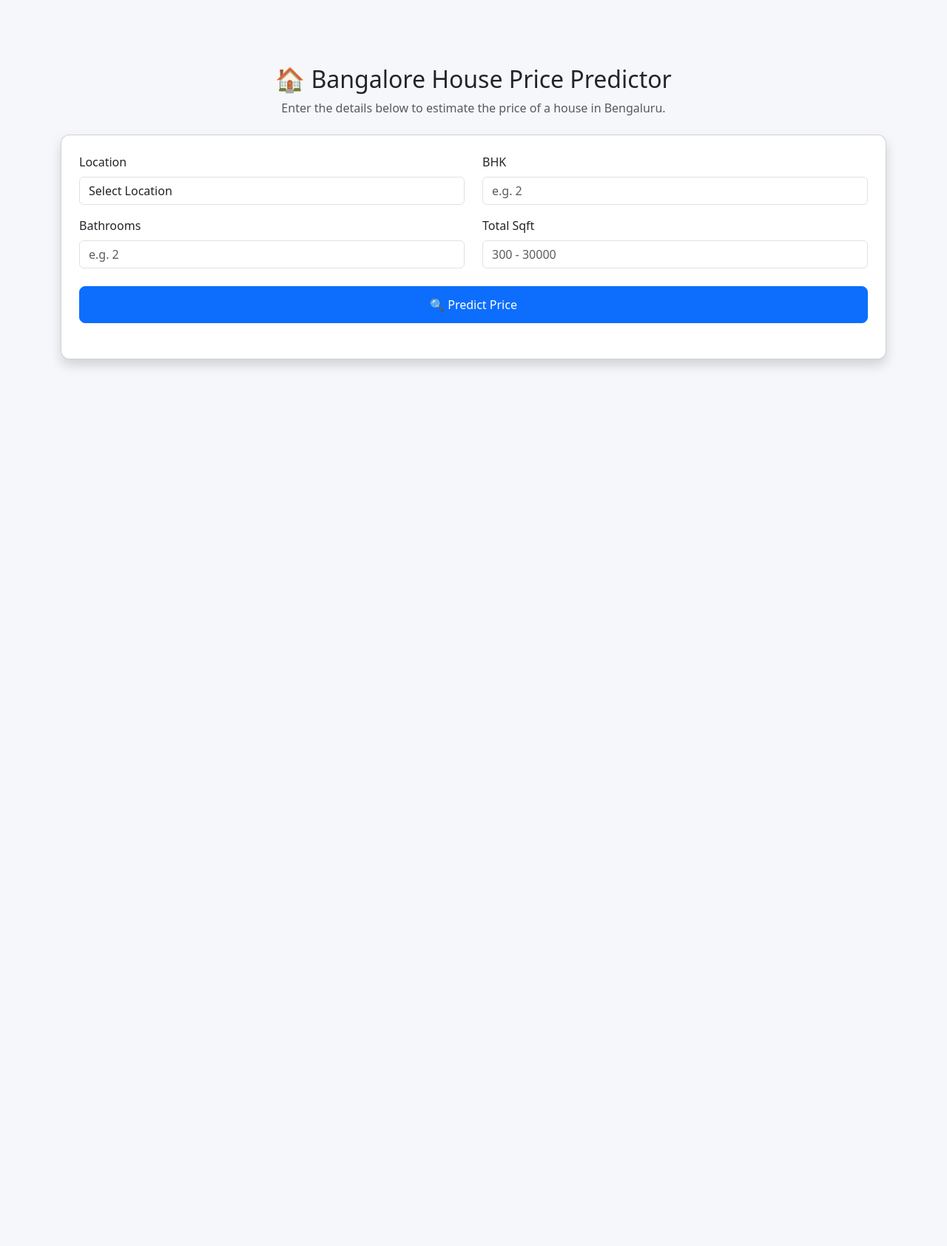
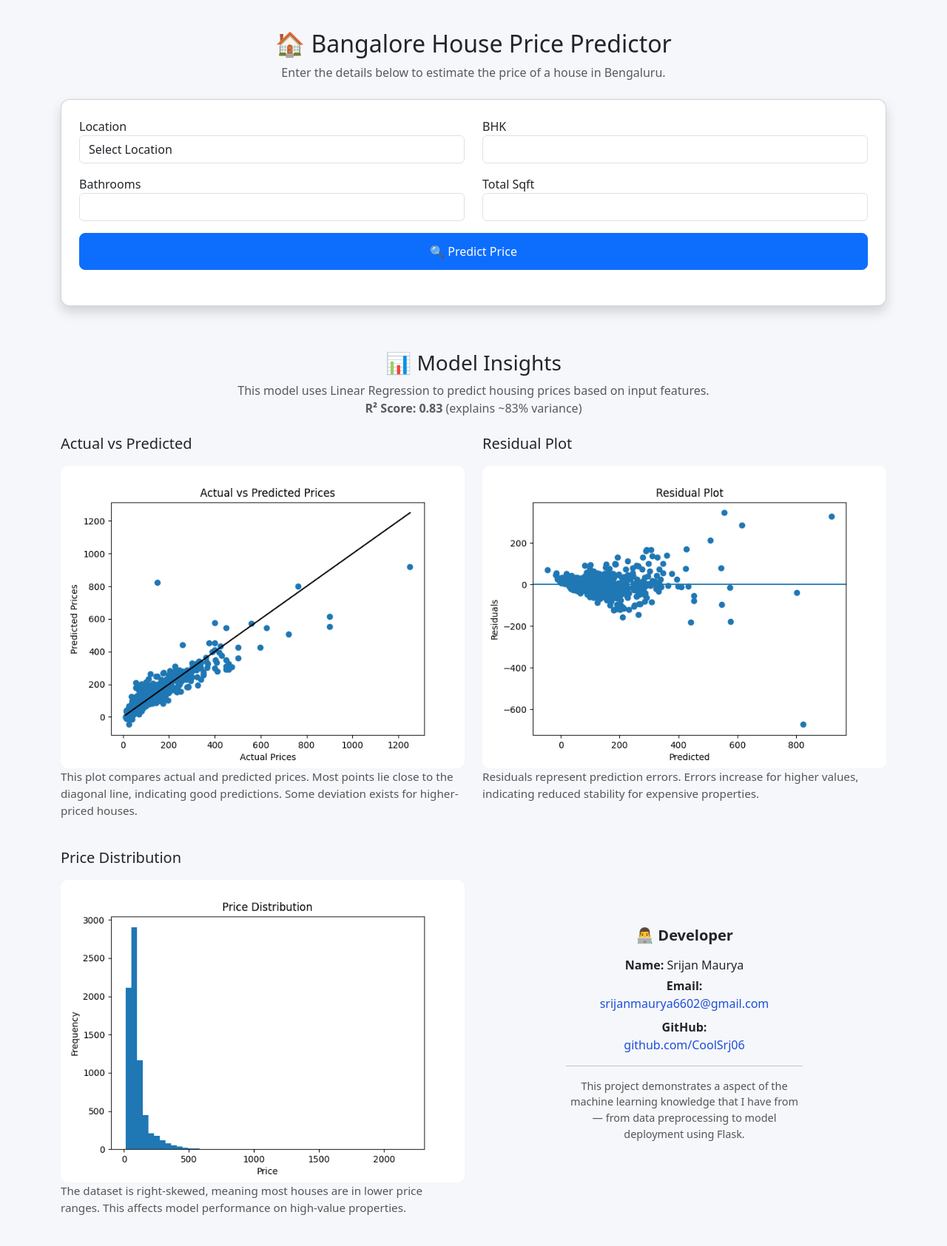
Before and after one commit to CoolSrj06/Bengaluru-House-Price-Predictor, a Flask app: page / in a window 1280 px wide. Shown: the whole page at 74% size. Before the commit the page ends 497 px from the top, so only its background shows below. Run offline with Flask 3, Linux system fonts and the light colour scheme; parts of the project's set-up code (start-up, migrations or seed data) failed here and were passed over.

Commit message:
Refactor code structure for improved readability and maintainability
Co-authored-by: Copilot <copilot@github.com>

```diff
--- a/templates/index.html
+++ b/templates/index.html
@@ -3,21 +3,14 @@
 <head>
   <title>House Price Predictor</title>
 
-  <!-- 🔥 IMPORTANT FOR MOBILE -->
   <meta name="viewport" content="width=device-width, initial-scale=1">
 
   <link rel="stylesheet" href="https://cdn.jsdelivr.net/npm/bootstrap@5.3.0/dist/css/bootstrap.min.css">
 
   <style>
-    html, body {
-        height: 100%;
-    }
-
     body {
-    display: flex;
-    justify-content: center;; /* change to center if you want full vertical center */
-    padding-top: 40px; /* 🔥 adds top space */
-    background-color: #f5f7fa;
+      background-color: #f5f7fa;
+      padding-top: 40px;
     }
 
     .card {
@@ -28,7 +21,6 @@
       border-radius: 8px;
       font-weight: 500;
       padding: 12px;
-      font-size: 1rem;
     }
 
     #result {
@@ -37,126 +29,196 @@
       color: #2c3e50;
     }
 
-    /* 🔥 Mobile optimization */
-    @media (max-width: 576px) {
-      h2 {
-        font-size: 1.5rem;
-      }
+    .section {
+      margin-top: 60px;
+    }
 
-      #result {
-        font-size: 1.1rem;
-      }
+    .graph-img {
+      width: 100%;
+      border-radius: 10px;
+      margin-top: 10px;
+    }
 
-      .card {
-        padding: 20px 15px;
-      }
+    .explanation {
+      font-size: 0.95rem;
+      color: #555;
+    }
+
+    .developer-box {
+      display: flex;
+      align-items: center;
+      justify-content: center;
+      min-height: 100%;
+      text-align: center;
+      padding: 1rem;
+    }
+
+    .developer-content {
+      max-width: 320px;
+    }
+
+    .developer-content h5 {
+      margin-bottom: 1rem;
+      font-weight: 600;
+    }
+
+    .developer-content p {
+      margin-bottom: 0.75rem;
+    }
+
+    .developer-content a {
+      color: #1d4ed8;
+      text-decoration: none;
+    }
+
+    .developer-content a:hover {
+      text-decoration: underline;
     }
   </style>
 </head>
 
 <body>
 
-<div class="container mt-4 mt-md-5">
+<div class="container">
 
-  <!-- Title -->
+  <!-- TITLE -->
   <h2 class="text-center">🏠 Bangalore House Price Predictor</h2>
 
-  <!-- Subtitle -->
-  <p class="text-center text-muted mt-2 px-2">
+  <p class="text-center text-muted">
     Enter the details below to estimate the price of a house in Bengaluru.
   </p>
 
-  <!-- Card -->
-  <div class="card p-3 p-md-4 mt-4 shadow">
+  <!-- FORM CARD -->
+  <div class="card p-4 shadow mt-4">
 
     <div class="row">
 
-      <!-- Location -->
-      <div class="col-12 col-md-6 mb-3">
-        <label class="form-label">Location</label>
+      <div class="col-md-6 mb-3">
+        <label>Location</label>
         <select id="location" class="form-control">
           <option value="">Select Location</option>
-          <option>1st Block Jayanagar</option>
-          <option>1st Phase JP Nagar</option>
-          <option>2nd Phase Judicial Layout</option>
-          <option>2nd Stage Nagarbhavi</option>
-          <option>5th Block Hbr Layout</option>
-          <option>5th Phase JP Nagar</option>
-          <option>6th Phase JP Nagar</option>
-          <option>7th Phase JP Nagar</option>
-          <option>8th Phase JP Nagar</option>
-          <option>9th Phase JP Nagar</option>
-          <option>AECS Layout</option>
-          <option>Abbigere</option>
-          <option>Akshaya Nagar</option>
-          <option>Ambalipura</option>
-          <option>Ambedkar Nagar</option>
-          <option>Amruthahalli</option>
-          <option>Anandapura</option>
-          <option>Ananth Nagar</option>
-          <option>Anekal</option>
-          <option>Anjanapura</option>
-          <option>Arekere</option>
-          <option>Attibele</option>
-          <option>BTM Layout</option>
-          <option>Banashankari</option>
-          <option>Bannerghatta Road</option>
-          <option>Basavangudi</option>
-          <option>Bellandur</option>
-          <option>Brookefield</option>
-          <option>CV Raman Nagar</option>
+          <option>Indira Nagar</option>
+          <option>Whitefield</option>
           <option>Electronic City</option>
-          <option>Electronic City Phase II</option>
           <option>HSR Layout</option>
-          <option>Hebbal</option>
-          <option>Hennur</option>
-          <option>Indira Nagar</option>
-          <option>JP Nagar</option>
-          <option>Jakkur</option>
-          <option>KR Puram</option>
-          <option>Kalyan nagar</option>
-          <option>Kanakpura Road</option>
-          <option>Koramangala</option>
-          <option>Kothanur</option>
           <option>Marathahalli</option>
-          <option>Whitefield</option>
-          <option>Yelahanka</option>
-          <option>Yeshwanthpur</option>
           <option>other</option>
         </select>
       </div>
 
-      <!-- BHK -->
-      <div class="col-12 col-md-6 mb-3">
-        <label class="form-label">BHK</label>
-        <input type="number" id="bhk" class="form-control" placeholder="e.g. 2">
+      <div class="col-md-6 mb-3">
+        <label>BHK</label>
+        <input type="number" id="bhk" class="form-control">
       </div>
 
-      <!-- Bathrooms -->
-      <div class="col-12 col-md-6 mb-3">
-        <label class="form-label">Bathrooms</label>
-        <input type="number" id="bath" class="form-control" placeholder="e.g. 2">
+      <div class="col-md-6 mb-3">
+        <label>Bathrooms</label>
+        <input type="number" id="bath" class="form-control">
       </div>
 
-      <!-- Sqft -->
-      <div class="col-12 col-md-6 mb-3">
-        <label class="form-label">Total Sqft</label>
-        <input type="number" id="sqft" class="form-control" placeholder="300 - 30000">
+      <div class="col-md-6 mb-3">
+        <label>Total Sqft</label>
+        <input type="number" id="sqft" class="form-control">
       </div>
 
     </div>
 
-    <!-- Button -->
-    <button onclick="predictPrice()" class="btn btn-primary w-100 mt-2">
+    <button onclick="predictPrice()" class="btn btn-primary w-100">
       🔍 Predict Price
     </button>
 
-    <!-- Result -->
-    <div class="mt-4 text-center">
+    <div class="text-center mt-4">
       <div id="result"></div>
     </div>
 
   </div>
+
+  <!-- 🔥 MODEL INSIGHTS SECTION -->
+  <div class="section">
+
+    <h3 class="text-center">📊 Model Insights</h3>
+
+    <p class="text-center text-muted">
+      This model uses Linear Regression to predict housing prices based on input features.
+      <br>
+      <strong>R² Score: 0.83</strong> (explains ~83% variance)
+    </p>
+
+    <div class="row mt-4">
+
+      <!-- Actual vs Predicted -->
+      <div class="col-md-6 mb-4">
+        <h5>Actual vs Predicted</h5>
+        <img src="/static/actual_vs_pred.png" class="graph-img">
+        <p class="explanation">
+          This plot compares actual and predicted prices.
+          Most points lie close to the diagonal line, indicating good predictions.
+          Some deviation exists for higher-priced houses.
+        </p>
+      </div>
+
+      <!-- Residual Plot -->
+      <div class="col-md-6 mb-4">
+        <h5>Residual Plot</h5>
+        <img src="/static/residual_plot.png" class="graph-img">
+        <p class="explanation">
+          Residuals represent prediction errors.
+          Errors increase for higher values, indicating reduced stability
+          for expensive properties.
+        </p>
+      </div>
+
+      <!-- Price Distribution -->
+      <div class="col-md-6 mb-4">
+        <h5>Price Distribution</h5>
+        <img src="/static/price_distribution.png" class="graph-img">
+        <p class="explanation">
+          The dataset is right-skewed, meaning most houses are in lower price ranges.
+          This affects model performance on high-value properties.
+        </p>
+      </div>
+
+      <div class="col-md-6 mb-4">
+
+        <div class="developer-box h-100">
+
+          <div class="developer-content">
+
+          <h5>👨‍💻 Developer</h5>
+
+            <p class="mt-3 mb-1"><strong>Name:</strong> Srijan Maurya</p>
+
+            <p class="mb-2">
+              <strong>Email:</strong><br>
+              <a href="mailto:your_email@example.com">
+                srijanmaurya6602@gmail.com
+              </a>
+            </p>
+
+            <p class="mb-2">
+              <strong>GitHub:</strong><br>
+              <a href="https://github.com/CoolSrj06" target="_blank">
+                github.com/CoolSrj06
+              </a>
+            </p>
+
+            <hr>
+
+            <p style="font-size: 0.9rem; color: #555;">
+              This project demonstrates a aspect of the machine learning knowledge that I have from  —
+              from data preprocessing to model deployment using Flask.
+            </p>
+
+          </div>
+
+        </div>
+
+      </div>
+
+    </div>
+
+  </div>
+
 </div>
 
 <script>
```
Also changed, not shown: static/actual_vs_pred.png (added), static/price_distribution.png (added), static/residual_plot.png (added).
